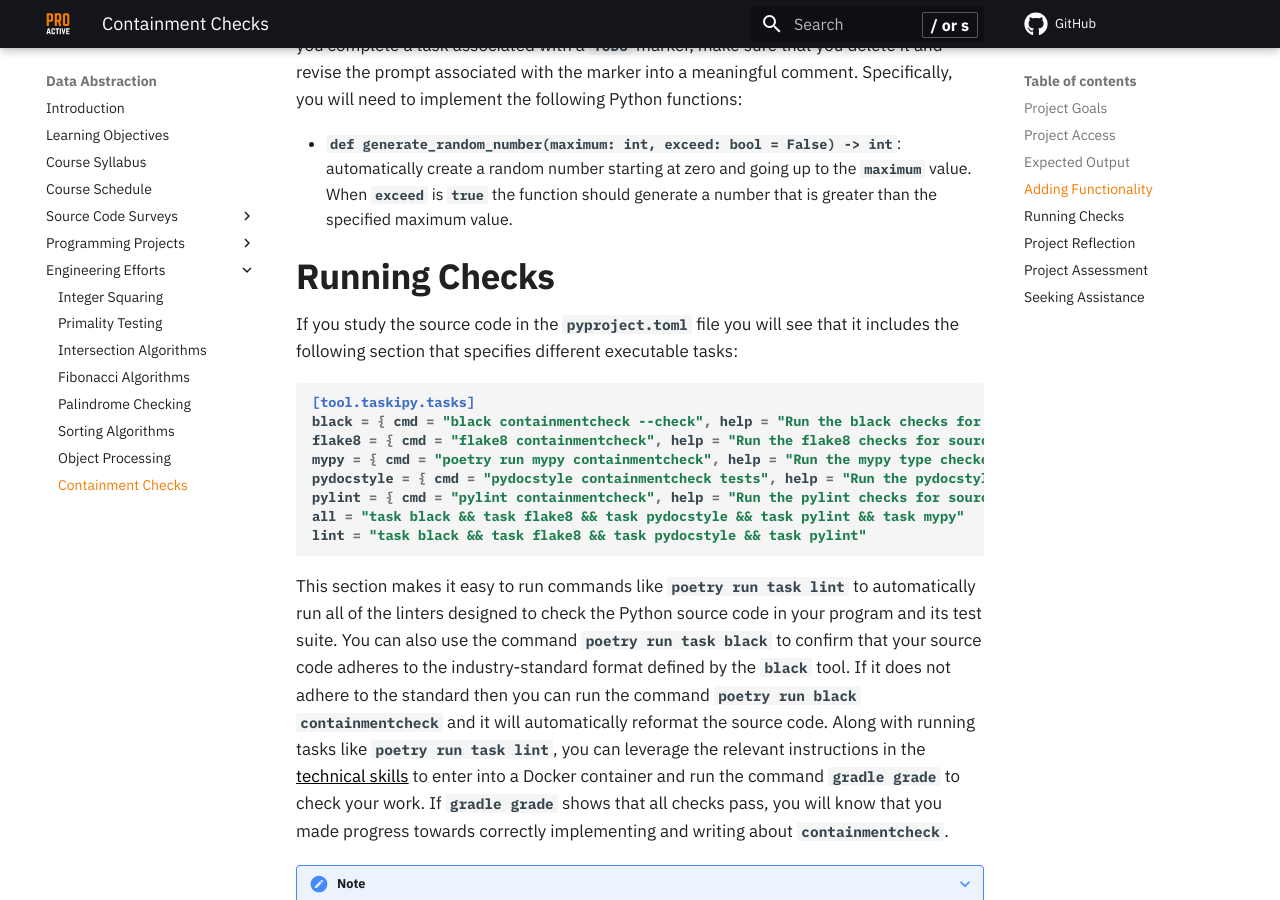
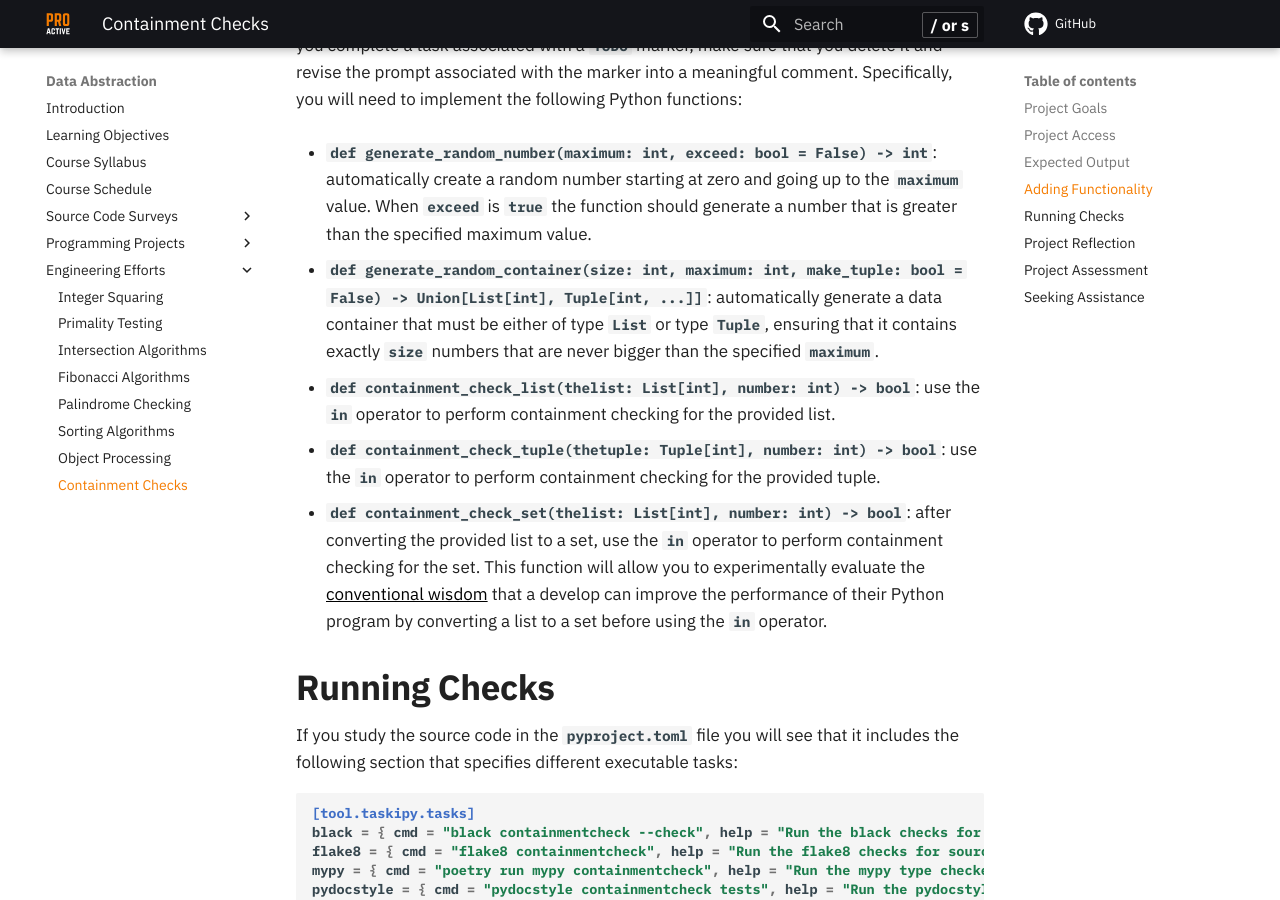
Before and after one commit to ProactiveProgrammers/www.proactiveprogrammers.com, an MkDocs documentation site: the page built from docs/data-abstraction/engineering-efforts/containment-checking.md, in a window 1280 px wide and 900 px high, scrolled down 2613 px. Built offline with MkDocs 1.6.1 and Material for MkDocs 9.7.7, drawn with Linux system fonts in a browser that asks for light colours; comment, search, counter and statistics services are not loaded.

Commit message:
feat: Add the bullet points that describe each of the functions.

```diff
--- a/docs/data-abstraction/engineering-efforts/containment-checking.md
+++ b/docs/data-abstraction/engineering-efforts/containment-checking.md
@@ -121,6 +121,26 @@ following Python functions:
   `maximum` value. When `exceed` is `true` the function should generate a number
   that is greater than the specified maximum value.
 
+- `def generate_random_container(size: int, maximum: int, make_tuple: bool =
+  False) -> Union[List[int], Tuple[int, ...]]`: automatically generate a data
+  container that must be either of type `List` or type `Tuple`, ensuring that it
+  contains exactly `size` numbers that are never bigger than the specified
+  `maximum`.
+
+- `def containment_check_list(thelist: List[int], number: int) -> bool`: use the
+  `in` operator to perform containment checking for the provided list.
+
+- `def containment_check_tuple(thetuple: Tuple[int], number: int) -> bool`: use
+  the `in` operator to perform containment checking for the provided tuple.
+
+- `def containment_check_set(thelist: List[int], number: int) -> bool`: after
+  converting the provided list to a set, use the `in` operator to perform
+  containment checking for the set. This function will allow you to
+  experimentally evaluate the [conventional
+  wisdom](https://docs.quantifiedcode.com/python-anti-patterns/performance/using_key_in_list_to_check_if_key_is_contained_in_a_list.html)
+  that a develop can improve the performance of their Python program by
+  converting a list to a set before using the `in` operator.
+
 ## Running Checks
 
 If you study the source code in the `pyproject.toml` file you will see that
```
